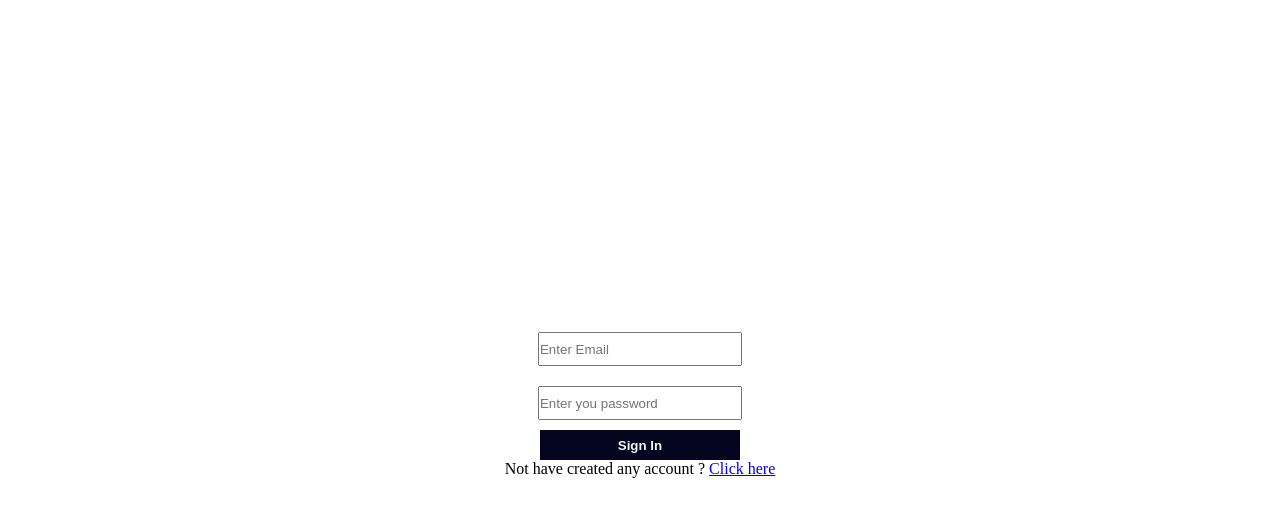
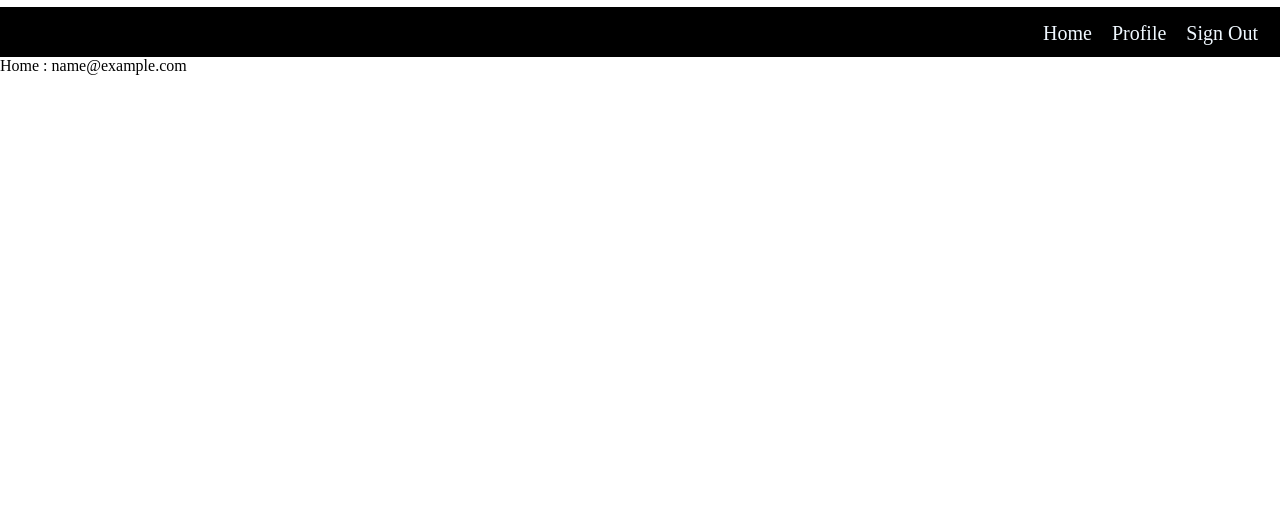
Before and after one commit to ankys8820/fire-crud, a React (Vite) app: page / in a window 1280 px wide. Before the commit this address led to /login. Shown: the top 516 px of the page. Built offline with nearby package versions, Linux system fonts and the light colour scheme; no server answers; sample sign-in values are in the browser's storage.

Commit message:
features : Refreshing the page and set the login data in localstorage and logout wrking fine.

```diff
--- a/src/App.jsx
+++ b/src/App.jsx
@@ -3,8 +3,8 @@ import Register from "./pages/register";
 import Login from "./pages/login";
 import Home from "./pages/Home";
 import Navbar from "./components/Navbar";
-import { Navigate, Route, Routes, useLocation } from "react-router-dom";
-import { createContext, useState } from "react";
+import { Navigate, Route, Routes } from "react-router-dom";
+import { createContext, useEffect, useState } from "react";
 
 function CheckAuth({ isAuthentication, children }) {
   return isAuthentication ? children : <Navigate to="/login" />;
@@ -13,11 +13,16 @@ function CheckAuth({ isAuthentication, children }) {
 const UserContext = createContext();
 function App() {
   const [currentUser, setSetCurrentUser] = useState({
-    user: {},
-    isAuth: false,
+    user: JSON.parse(localStorage.getItem("user")) || {},
+    isAuth: JSON.parse(localStorage.getItem("isAuth")) || false,
     name: "Ankit",
   });
-  console.log(currentUser);
+
+  // # for refreshing the page
+  useEffect(() => {
+    localStorage.setItem("user", JSON.stringify(currentUser.user));
+    localStorage.setItem("isAuth", currentUser.isAuth);
+  }, [currentUser]);
   return (
     <>
       <UserContext.Provider value={{ currentUser, setSetCurrentUser }}>
--- a/src/components/Navbar.jsx
+++ b/src/components/Navbar.jsx
@@ -1,13 +1,32 @@
-import { Link } from "react-router-dom";
+import { Link, useNavigate } from "react-router-dom";
+import { getAuth, signOut } from "firebase/auth";
+import { useContext } from "react";
+import { UserContext } from "../App";
 
 const Navbar = ({ children }) => {
+  const { setSetCurrentUser } = useContext(UserContext);
+  const navigate = useNavigate();
+  const auth = getAuth();
+  const handleLogout = () => {
+    signOut(auth)
+      .then(() => {
+        setSetCurrentUser({ user: {}, isAuth: false });
+        navigate("/login");
+      })
+      .catch((error) => {
+        // An error happened.
+        console.log(error);
+      });
+  };
   return (
     <>
       <div className="navbar">
         <ul>
           <Link to="/">Home</Link>
           <Link to="#">Profile</Link>
-          <Link to="#">Sign Out</Link>
+          <Link to="#" onClick={handleLogout}>
+            Sign Out
+          </Link>
         </ul>
       </div>
       {children}
--- a/src/index.scss
+++ b/src/index.scss
@@ -34,6 +34,9 @@
     font-weight: bold;
     cursor: pointer;
   }
+  p {
+    margin-top: 15px;
+  }
 }
 
 // # for login
@@ -68,11 +71,15 @@
     font-weight: bold;
     cursor: pointer;
   }
+  p {
+    margin-top: 15px;
+  }
 }
 
 // # navbar
 
 .navbar {
+  top: -1;
   margin: 0;
   width: 100%;
   height: 50px;
```
